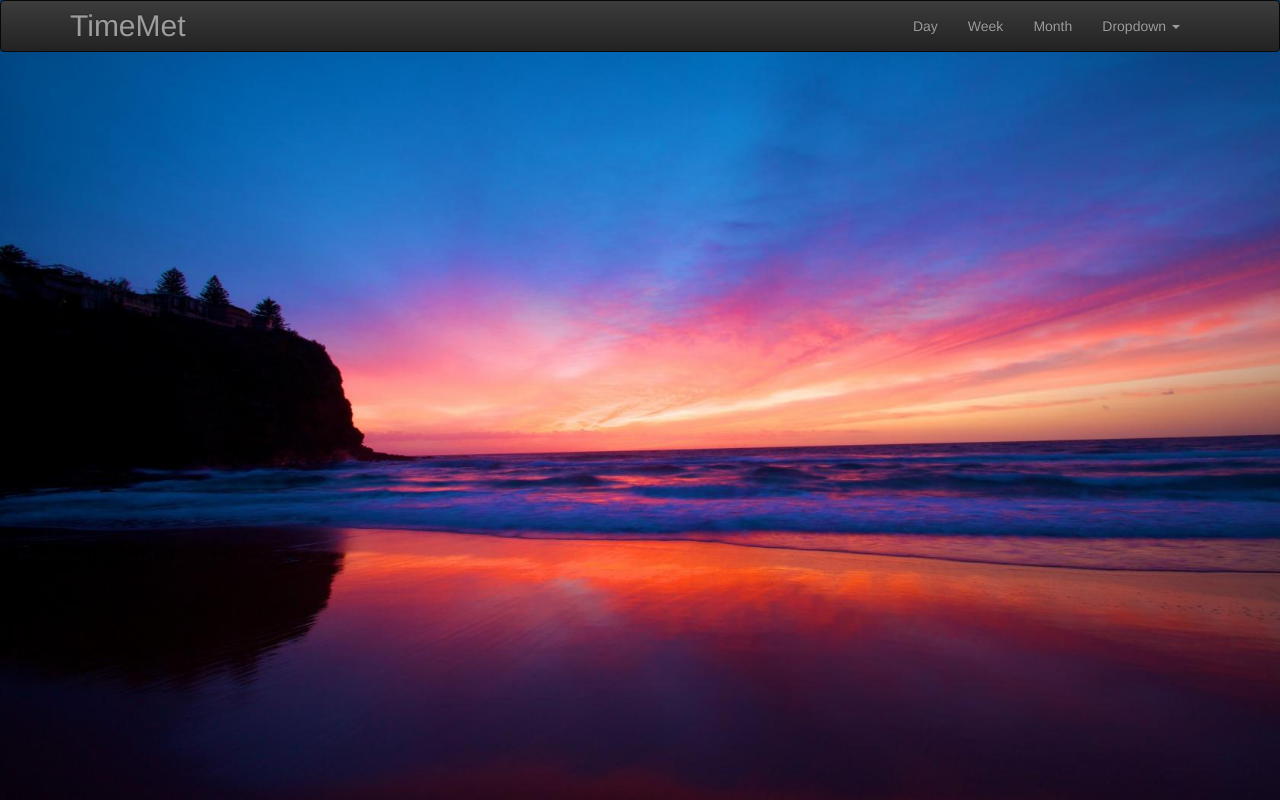
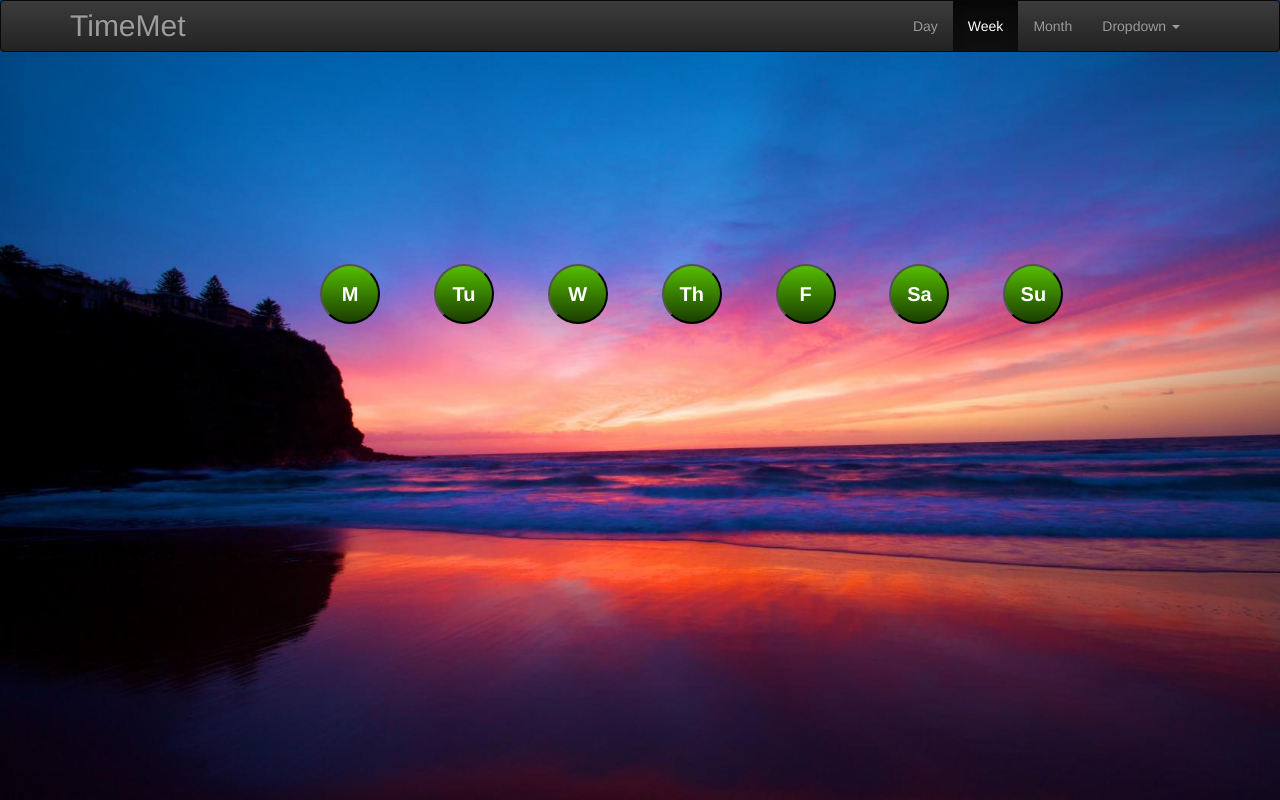
Before and after one commit to georgechan32/inf134_project1, a PHP site: page /week.html in a window 1280 px wide. Run offline with PHP 8.4, Linux system fonts and the light colour scheme; some libraries are stand-ins or nearby versions.

Commit message:
added day buttons in week.html, but they aren't clickable

```diff
--- a/css/main.css
+++ b/css/main.css
@@ -140,6 +140,46 @@ div.event
   background-image: linear-gradient(to bottom, #55bd00, #1b3d00);
 }
 
+#button_monday
+{
+    width:60px;
+    height:60px;
+    margin:25px;
+    margin-top: 15%;
+    margin-left: 25%;
+    text-align: center;
+    background: #4f4f4f;
+    border-radius: 50%;
+    font-weight: bold;
+    color:white;
+    font-size: 20px;
+    background: #55bd00;
+    background-image: -webkit-linear-gradient(top, #55bd00, #1b3d00);
+    background-image: -moz-linear-gradient(top, #55bd00, #1b3d00);
+    background-image: -ms-linear-gradient(top, #55bd00, #1b3d00);
+    background-image: -o-linear-gradient(top, #55bd00, #1b3d00);
+    background-image: linear-gradient(to bottom, #55bd00, #1b3d00);
+}
+
+#button_day
+{
+    width:60px;
+    height:60px;
+    margin:25px;
+    margin-top: 15%;
+    text-align: center;
+    background: #4f4f4f;
+    border-radius: 50%;
+    font-weight: bold;
+    color:white;
+    font-size: 20px;
+    background: #55bd00;
+    background-image: -webkit-linear-gradient(top, #55bd00, #1b3d00);
+    background-image: -moz-linear-gradient(top, #55bd00, #1b3d00);
+    background-image: -ms-linear-gradient(top, #55bd00, #1b3d00);
+    background-image: -o-linear-gradient(top, #55bd00, #1b3d00);
+    background-image: linear-gradient(to bottom, #55bd00, #1b3d00);
+}
 #schedule_list
 {
 	padding:0px;
--- a/week.html
+++ b/week.html
@@ -39,7 +39,7 @@
             <div class="navbar-collapse collapse">
                 <ul id = "nav_bar_edit" class="nav navbar-nav">
                     <li><a href="home.html">Day</a></li>
-                    <li class=""active><a href="week.html">Week</a></li>
+                    <li class="active"><a href="week.html">Week</a></li>
                     <li><a href="#contact">Month </a></li>
                     <li class="dropdown">
                     <a href="#" class="dropdown-toggle" data-toggle="dropdown" role="button" aria-expanded="false">Dropdown <span class="caret"></span></a>
@@ -58,5 +58,13 @@
         </div>
         </nav>
         <img id = 'background_img' class = 'background_img' src = "img/splash1.jpg" alt = "no splash image"></img>
+
+        <button type="button" id="button_monday">M</button>
+        <button type="button" id="button_day">Tu</button>
+        <button type="button" id="button_day">W</button>
+        <button type="button" id="button_day">Th</button>
+        <button type="button" id="button_day">F</button>
+        <button type="button" id="button_day">Sa</button>
+        <button type="button" id="button_day">Su</button>
     </body>
 </html>
```
